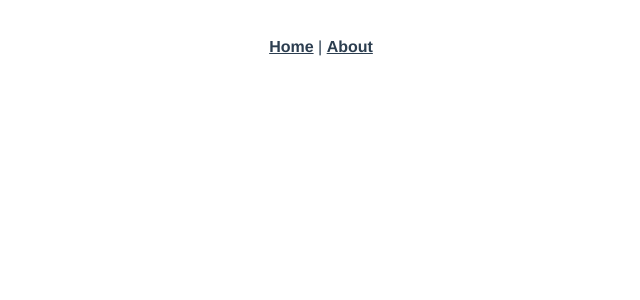
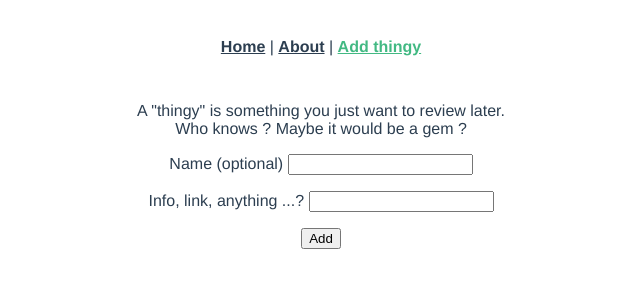
Before and after one commit to BlueInt32/shelter, a Vue app in the folder front/: page /add-thingy in a window 1280 px wide. Shown: the top 300 px of the page, without its empty margins (319-959 px from the left). Built offline with nearby package versions, Linux system fonts and the light colour scheme.

Commit message:
UI - Rename objects, add a page to add thingies

```diff
--- a/front/src/App.vue
+++ b/front/src/App.vue
@@ -2,7 +2,8 @@
   <div id="app">
     <div id="nav">
       <router-link to="/">Home</router-link> |
-      <router-link to="/about">About</router-link>
+      <router-link to="/about">About</router-link> |
+      <router-link to="/add-thingy">Add thingy</router-link>
     </div>
     <router-view />
   </div>
@@ -10,7 +11,7 @@
 
 <style lang="scss">
 #app {
-  font-family: "Avenir", Helvetica, Arial, sans-serif;
+  font-family: 'Avenir', Helvetica, Arial, sans-serif;
   -webkit-font-smoothing: antialiased;
   -moz-osx-font-smoothing: grayscale;
   text-align: center;
--- a/front/src/components/GemsList.vue
+++ b/front/src/components/GemsList.vue
@@ -1,22 +1,18 @@
 <template>
   <div class="gemsList">
-    <p v-for="gemCategory in gemsCategories" :key="gemCategory.id">
-      {{ gemCategory.id }} - {{ gemCategory.title }}
-    </p>
+    <p v-for="gem in gems" :key="gem.id">{{ gem.id }} - {{ gem.title }}</p>
   </div>
 </template>
 
 <script lang="ts">
 import { Component, Prop, Vue } from 'vue-property-decorator';
-import { GemCategoryViewModel } from '../viewModels/GemCategoryViewModel';
+import { Gem } from '../objects/Gem';
 
 @Component
 export default class GemsList extends Vue {
   @Prop() private msg!: string;
-  @Prop() private gemsCategories!: GemCategoryViewModel[];
+  @Prop() private gems!: Gem[];
 
-  created() {
-    console.log(this.gemsCategories);
-  }
+  created() {}
 }
 </script>
--- a/front/src/viewModels/GemCategoryViewModel.ts
+++ b/front/src/objects/Gem.ts
@@ -1,7 +1,7 @@
-export class GemCategoryViewModel {
+export class Gem {
   constructor() {
     this.id = 0;
-    this.title = "";
+    this.title = '';
   }
 
   public id: number;
--- a/front/src/router/index.ts
+++ b/front/src/router/index.ts
@@ -1,28 +1,33 @@
-import Vue from "vue";
-import VueRouter from "vue-router";
-import Home from "../views/Home.vue";
+import Vue from 'vue';
+import VueRouter from 'vue-router';
+import Home from '../views/Home.vue';
 
 Vue.use(VueRouter);
 
 const routes = [
   {
-    path: "/",
-    name: "home",
+    path: '/',
+    name: 'home',
     component: Home
   },
   {
-    path: "/about",
-    name: "about",
+    path: '/about',
+    name: 'about',
     // route level code-splitting
     // this generates a separate chunk (about.[hash].js) for this route
     // which is lazy-loaded when the route is visited.
     component: () =>
-      import(/* webpackChunkName: "about" */ "../views/About.vue")
+      import(/* webpackChunkName: "about" */ '../views/About.vue')
+  },
+  {
+    path: '/add-thingy',
+    name: 'addThingy',
+    component: () => import('../views/AddThingy.vue')
   }
 ];
 
 const router = new VueRouter({
-  mode: "history",
+  mode: 'history',
   base: process.env.BASE_URL,
   routes
 });
--- a/front/src/store/index.ts
+++ b/front/src/store/index.ts
@@ -1,6 +1,5 @@
 import Vue from 'vue';
 import Vuex from 'vuex';
-import { GemCategoryViewModel } from '@/viewModels/GemCategoryViewModel';
 
 Vue.use(Vuex);
 
--- /dev/null
+++ b/front/src/views/AddThingy.vue
@@ -0,0 +1,23 @@
+<template>
+  <div class="addThingy">
+    <p>
+      A "thingy" is something you just want to review later. <br />
+      Who knows ? Maybe it would be a gem ?
+    </p>
+    <p>Name (optional) <input type="text" /></p>
+    <p>Info, link, anything ...? <input type="" /></p>
+    <p><input type="button" value="Add" /></p>
+  </div>
+</template>
+
+<script lang="ts">
+// @ is an alias to /src
+import { Component, Prop, Vue } from 'vue-property-decorator';
+
+@Component({
+  components: {}
+})
+export default class AddThingy extends Vue {
+  created() {}
+}
+</script>
--- a/front/src/views/Home.vue
+++ b/front/src/views/Home.vue
@@ -21,7 +21,6 @@ import GemsList from '@/components/GemsList.vue';
 export default class Home extends Vue {
   private gemsCategories = null;
   created() {
-    console.log(this.gemsCategories);
     this.gemsCategories = this.$store.state.gemsCategories;
   }
 }
```
Also changed, not shown: front/src/objects/Tag.ts (added, +9 -0 lines).
